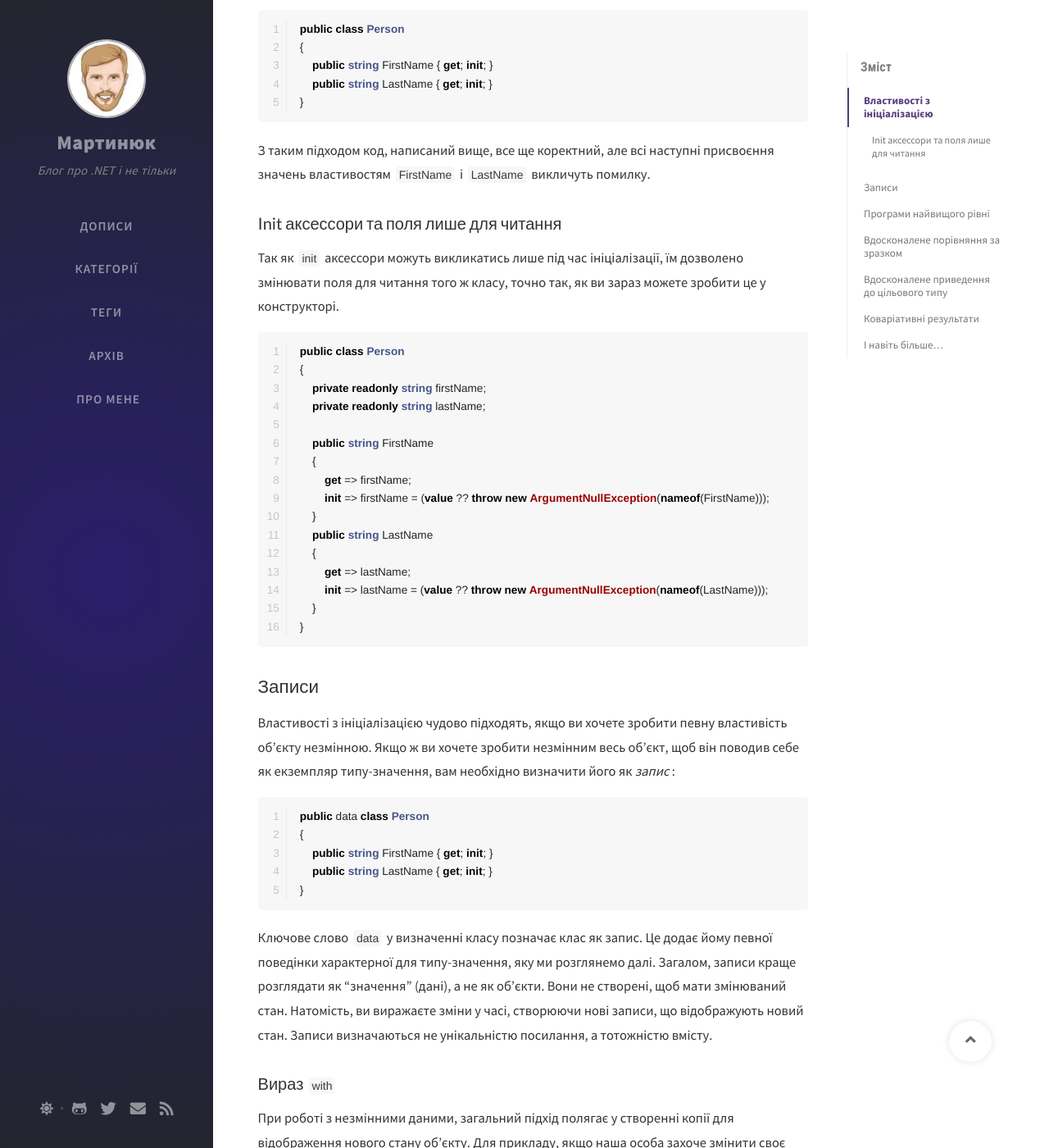
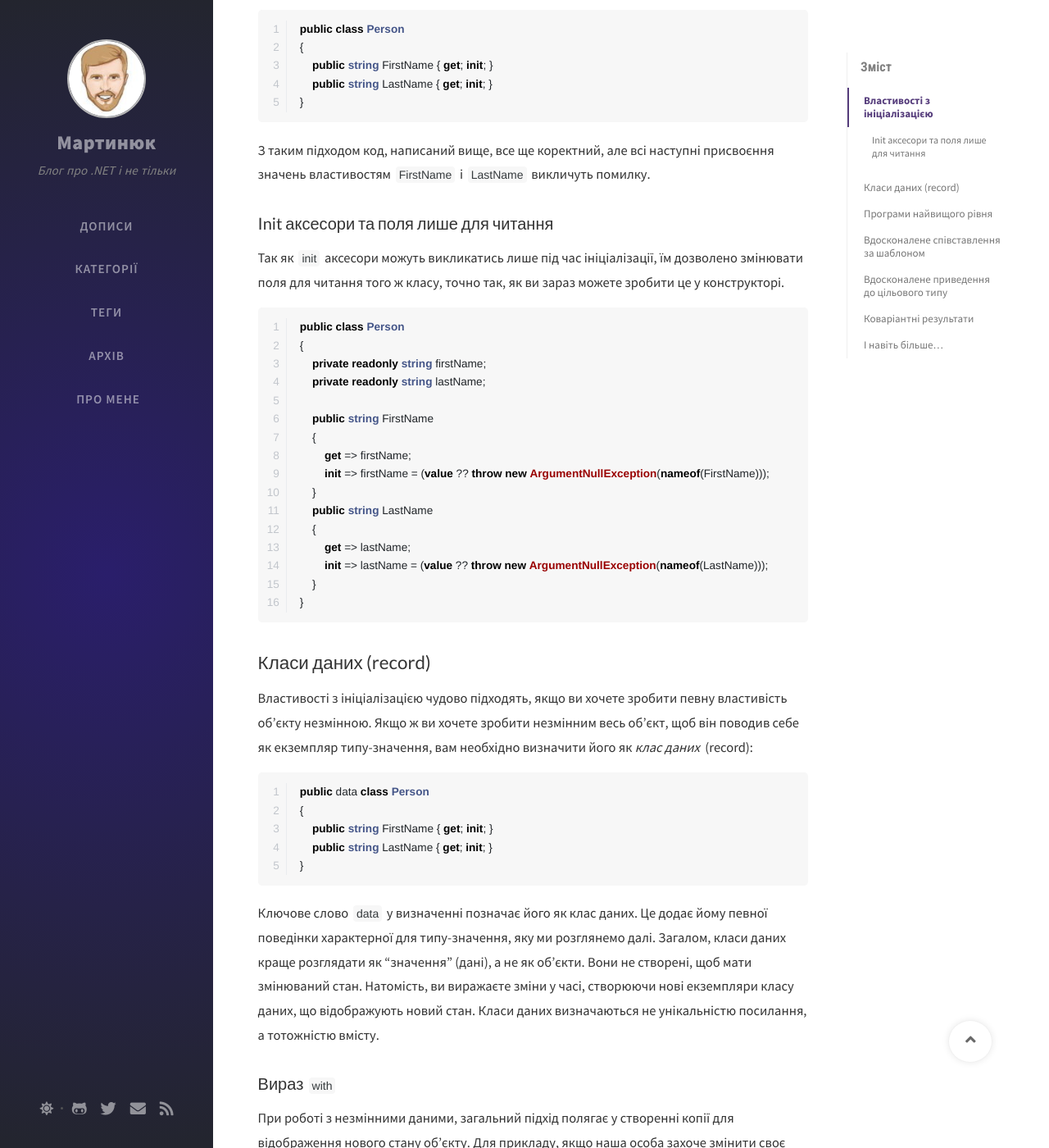
Before and after one commit to olesmartyniuk/olesmartyniuk.github.io, a Jekyll site: the page built from _posts/2020-06-11-welcome-to-csharp-9.md, in a window 1280 px wide and 1400 px high, scrolled down 1672 px. Shown: the whole window at 82% size. Built offline with Jekyll 4.4.1, drawn with Linux system fonts in a browser that asks for light colours; nearby versions of some CDN libraries; some web fonts are replaced; comment, search, counter and statistics services are not loaded; some of the changed text lies outside the part shown.

Commit message:
Comments from .NET Community

````diff
--- a/_posts/2020-06-11-welcome-to-csharp-9.md
+++ b/_posts/2020-06-11-welcome-to-csharp-9.md
@@ -55,9 +55,9 @@ public class Person
 
 З таким підходом код, написаний вище, все ще коректний, але всі наступні присвоєння значень властивостям `FirstName` і `LastName` викличуть помилку.
 
-### Init аксессори та поля лише для читання
+### Init аксесори та поля лише для читання
 
-Так як `init` аксессори можуть викликатись лише під час ініціалізації, їм дозволено змінювати поля для читання того ж класу, точно так, як ви зараз можете зробити це у конструкторі.
+Так як `init` аксесори можуть викликатись лише під час ініціалізації, їм дозволено змінювати поля для читання того ж класу, точно так, як ви зараз можете зробити це у конструкторі.
 
 ```c#
 public class Person
@@ -78,9 +78,9 @@ public class Person
 }
 ```
 
-## Записи
+## Класи даних (record)
 
-Властивості з ініціалізацією чудово підходять, якщо ви хочете зробити певну властивість об'єкту незмінною. Якщо ж ви хочете зробити незмінним весь об'єкт, щоб він поводив себе як екземпляр типу-значення, вам необхідно визначити його як *запис*:
+Властивості з ініціалізацією чудово підходять, якщо ви хочете зробити певну властивість об'єкту незмінною. Якщо ж ви хочете зробити незмінним весь об'єкт, щоб він поводив себе як екземпляр типу-значення, вам необхідно визначити його як *клас даних* (record):
 
 ```c#
 public data class Person
@@ -90,12 +90,12 @@ public data class Person
 }
 ```
 
-Ключове слово `data` у визначенні класу позначає клас як запис. Це додає йому певної поведінки характерної для типу-значення, яку ми розглянемо далі. Загалом, записи краще розглядати як "значення" (дані), а не як об'єкти. Вони не створені, щоб мати змінюваний стан. Натомість, ви виражаєте зміни у часі, створюючи нові записи, що відображують новий стан. Записи визначаються не унікальністю посилання, а тотожністю вмісту.
+Ключове слово `data` у визначенні позначає його як клас даних. Це додає йому певної поведінки характерної для типу-значення, яку ми розглянемо далі. Загалом, класи даних краще розглядати як "значення" (дані), а не як об'єкти. Вони не створені, щоб мати змінюваний стан. Натомість, ви виражаєте зміни у часі, створюючи нові екземпляри класу даних, що відображують новий стан. Класи даних визначаються не унікальністю посилання, а тотожністю вмісту.
 
 ### Вираз `with`
 При роботі з незмінними даними, загальний підхід полягає у створенні копії для відображення нового стану об'єкту. Для прикладу, якщо наша особа захоче змінити своє прізвище, ми реалізуємо це через створення нового об'єкту, що буде копією старого окрім зміненого прізвища. Цю техніку часто називають *неруйнівною мутацією*. Замість того, щоб змінювати особу *з часом* запис відображує стан особи в *конкретний момент часу*.
 
-Щоб програмувати в такому стилі було легше, записи підтримують новий тип виразу - `with`:
+Щоб програмувати в такому стилі було легше, класи даних підтримують новий тип виразу - `with`:
 
 ```c#
 var otherPerson = person with { LastName = "Hanselman" };
@@ -116,9 +116,9 @@ protected Person(Person original) { /* копіює всі поля */ } // ав
 ### Порівняння за значенням
 Всі об'єкти наслідують віртуальний метод `Equals(object)` від класу `object`. Він використовується статичним методом `Object.Equals(object, object)` коли обидва параметри не дорівнюють `null`.
 
-Структури перевизначають його, щоб отримати "порівняння за значенням". Це коли поля структури порівнюються рекурсивно через виклик `Equals`. Записи роблять так само.
+Структури перевизначають його, щоб отримати "порівняння за значенням". Це коли поля структури порівнюються рекурсивно через виклик `Equals`. Класи даних роблять так само.
 
-Це означає те, що згідно з їхньою "значеністю", два об'єкти-записи можуть бути рівними, будучи *різними* екземплярами одного типу. Для прикладу, якщо ми повернемо назад прізвище у раніше зміненої особи:
+Це означає те, що згідно з їхньою "значеністю", два об'єкти класу даних можуть бути рівними, будучи *різними* екземплярами одного типу. Для прикладу, якщо ми повернемо назад прізвище у раніше зміненої особи:
 
 ```c#
 var originalPerson = otherPerson with { LastName = "Hunter" };
@@ -131,7 +131,7 @@ var originalPerson = otherPerson with { LastName = "Hunter" };
 Поряд з перевизначенням `Equals` перевизначається також `GetHashCode()`, бо вони працюють у парі.
 
 ### Поля записів
-Записи задумувались незмінюваними і такими, що містять лише публічні властивості з ініціалізаторами. Записи можуть змінюватись в не деструктивний спосіб завдяки `with`-виразам. Для того, щоб спростити визначення записів для цього поширеного випадку, синтаксис запису змінює семантику, що несе `string FirstName`. Замість неявного приватного поля, як це було б у визначенні класу чи структури, в синтаксисі запису це означає публічну автовластивість з ініціалізатором! Таким чином, визначення:
+Класи даних задумувались незмінюваними і такими, що містять лише публічні властивості з ініціалізаторами. Класи даних можуть змінюватись в не деструктивний спосіб завдяки `with`-виразам. Для того, щоб спростити визначення записів для цього поширеного випадку, синтаксис запису змінює семантику, що несе `string FirstName`. Замість неявного приватного поля, як це було б у визначенні класу чи структури, в синтаксисі запису це означає публічну автовластивість з ініціалізатором! Таким чином, визначення:
 
 ```c#
 public data class Person { string FirstName; string LastName; }
@@ -151,7 +151,7 @@ public data class Person
 private string firstName;
 ```
 
-### Позиційні записи
+### Позиційні класи даних
 Інколи зручно використовувати більш позиційний підхід до записів, при якому дані передаються через аргументи конструктора і можуть бути отримані назад завдяки позиційному деконструюванню.
 
 Абсолютно допустимим є визначення власного конструктора і деконструктора запису:
@@ -183,11 +183,11 @@ var (f, l) = person;                        // позиціне деконстр
 
 Якщо вам не подобається згенерована автовластивіть, ви можете натомість визначити свою власну з тим же іменем, і згенеровані конструктор та деконструктор будуть її використовувати.
 
-### Записи і мутація
+### Класи даних і змінюваний стан
 
 Семантика значення не дуже добре поєднується зі змінюваним станом. Уявіть, ми помістили об'єкт запису в словник. Його подальший пошук залежить від `Equals` та (інколи) `GethashCode`. Але, якщо запис змінює свій стан, він також змінює свою еквівалентність! Ми можемо не знайти його знову! В реалізації хеш таблиці це може пошкодити структуру даних, бо розміщення об'єкту грунтується на хеш коді, який він має в момент запису у таблицю.
 
-Напевно, є допустимі приклади використання змінюваного стану записів, зокрема для кешування. Але ручна робота, необхідна для того, щоб перевизначити поведінку так, щоб ігнорувати цей стан, імовірно, буде доволі значною.
+Напевно, є допустимі приклади використання змінюваного стану записів, зокрема для кешування. Але щоб перевизначити поведінку так, щоб ігнорувати цей стан, доведеться докласти *значних* зусиль.
 
 ### With-вираз та наслідування
 Порівняння за значенням та недеструктивна мутація значно ускладнюються, коли поєднуються з наслідуванням. Давайте додамо похідний клас-запис `Student` до раніше розглянутого прикладу:
@@ -206,7 +206,7 @@ otherPerson = person with { LastName = "Hanselman" };
 
 В останньому рядку з `with`-виразом компілятор не знає, що `person` фактично містить екземпляр `Student`. Тим не менш, новий екземпляр `otherPerson` не був би коректною копією, якби він *не був екземпляром* `Student` і не містив той самий `ID`, що і оригінальний об'єкт.
 
-C# робить це за нас. Записи містять прихований віртуальний метод, якому доручено клонування *цілого* об'єкту. Кожен похідний тип запису перевизначає цей метод і викликає конструктор копіювання для цього типу. Цей конструктор викликає аналогічний конструктор базового типу. `With`-вираз просто викликає цей прихований метод клонування і застосовує ініціалізатор об'єкту до результату.
+C# робить це за нас. Класи даних містять прихований віртуальний метод, якому доручено клонування *цілого* об'єкту. Кожен похідний тип запису перевизначає цей метод і викликає конструктор копіювання для цього типу. Цей конструктор викликає аналогічний конструктор базового типу. `With`-вираз просто викликає цей прихований метод клонування і застосовує ініціалізатор об'єкту до результату.
 
 ### Порівняння за значенням і наслідування
 Подібно до реалізації `with`-виразів, порівняння за значенням також повинно бути "віртуальним" в тому сенсі, що для порівняння двох екземплярів типу `Student` повинні бути порівняні всі поля типу `Student`, навіть якщо тип посилання на момент порівняння - це базовий тип, наприклад, `Person`. Цього легко досягти, перевизначивши метод `Equals`, що наразі вже є віртуальним.
@@ -222,9 +222,9 @@ Person person2 = new Student { FirstName = "Scott", LastName = "Hunter", ID = Ge
 
 Чи рівні ці два об'єкти? `person1` може думати, що так, адже `person2` має всі поля типу `Person` з тими ж значеннями. Але `person2` з цим не погодиться! Ми повинні бути впевненими, що вони обоє розуміють, що вони все ж різні об'єкти.
 
-І знову, C# подбав про це. Спосіб, в який це реалізовано: записи мають віртуальну захищену властивість `EqualityContract`. Кожен похідний запис перевизначає її і для того, щоб два записи були однаковими, вони повинні мати один і той самий `EqualityContract`.
+І знову, C# подбав про це. Спосіб, в який це реалізовано: класи даних мають віртуальну захищену властивість `EqualityContract`. Кожен похідний запис перевизначає її і для того, щоб два класи даних були однаковими, вони повинні мати один і той самий `EqualityContract`.
 
-## Програми найвищого рівні
+## Програми найвищого рівня
 Написання простої програми на C# вимагає значної кількості шаблонного коду:
 
 ```c#
@@ -254,7 +254,7 @@ Console.WriteLine("Hello World!");
 
 Локальні функції - це також вирази і вони так само дозволені на найвищому рівні. Але, у разі виклику їх поза областю програми найвищого рівня, буде згенеровано помилку.
 
-## Вдосконалене порівняння за зразком
+## Вдосконалене співставлення за шаблоном
 Декілька нових типів шаблонів порівняння були додані в C# 9.0. Давайте подивимось на них в контексті цього фрагменту коду з [навчального посібника](https://docs.microsoft.com/en-us/dotnet/csharp/tutorials/pattern-matching):
 
 ```c#
@@ -343,7 +343,7 @@ Person person = student ?? customer; // спільний базовий тип
 int? result = b ? 0 : null; // значений nullable тип
 ```
 
-## Коваріативні результати
+## Коваріантні результати
 
 Інколи корисно якось виразити те, що перевизначений метод похідного класу повертає більш конкретний тип, ніж визначено у базовому класі. C# 9.0 дозволяє таке:
 
````
Also changed, not shown: other parts of _posts/2020-06-11-welcome-to-csharp-9.md (+3 -3 lines).
